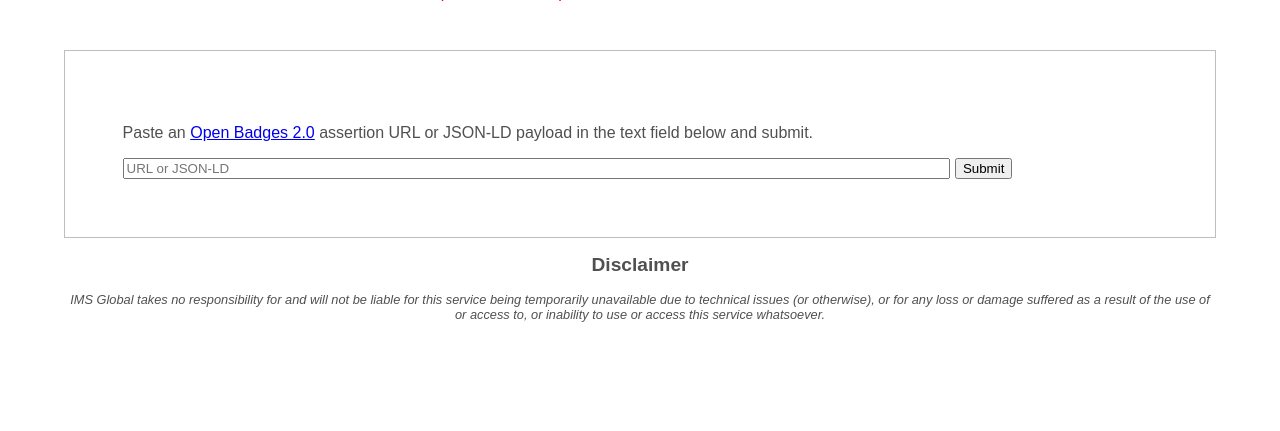
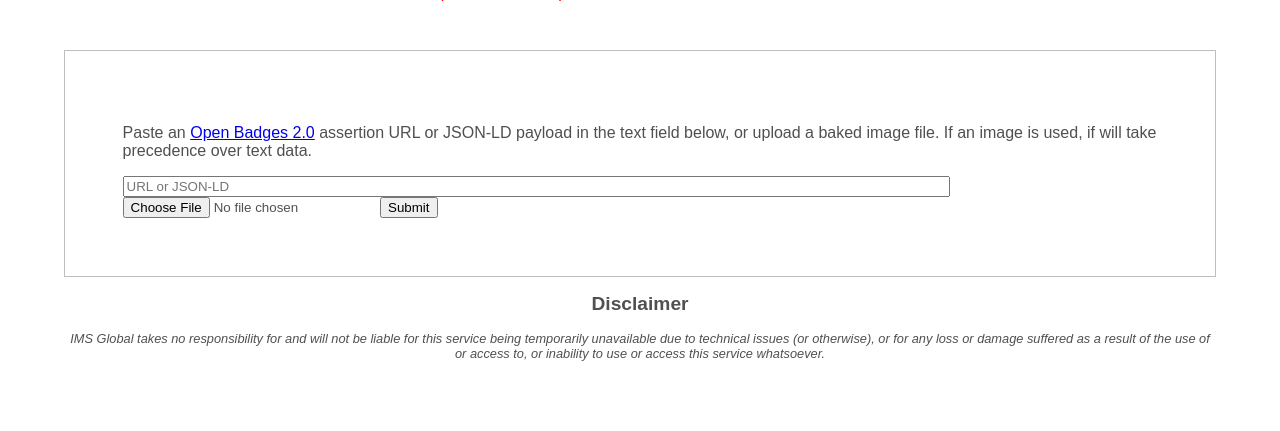
Before and after one commit to 1EdTech/openbadges-validator-core, a Flask app: page / in a window 1280 px wide. Shown: the part 369-800 px from the top of the page. Run offline with Flask 2, Linux system fonts and the light colour scheme; parts of the project's set-up code (start-up, migrations or seed data) failed here and were passed over.

Commit message:
Allow image file uploads as well as JSON or URL text entry.

```diff
--- a/badgecheck/server/app.py
+++ b/badgecheck/server/app.py
@@ -1,13 +1,12 @@
 from flask import Flask, redirect, render_template, request
 import json
+import six
 
-from badgecheck.verifier import verify
+from ..verifier import verify
 
-from utils import validate_input
 
 app = Flask(__name__)
-
-
+app.config['MAX_CONTENT_LENGTH'] = 4 * 1024 * 1024  # 4mb file upload limit
 
 
 @app.route("/")
@@ -17,8 +16,10 @@ def home():
 
 @app.route("/results", methods=['POST'])
 def results():
-    if validate_input(request.form['data']):
+    if isinstance(request.form['data'], six.string_types) or request.files:
         user_input = request.form['data']
+        if 'image' in request.files:
+            user_input = request.files['image']
         verification_results = verify(user_input)
         return render_template(
             'results.html', results=json.dumps(verification_results, indent=4))
--- a/badgecheck/server/templates/index.html
+++ b/badgecheck/server/templates/index.html
@@ -1,9 +1,12 @@
 {% extends "base.html" %}
 
 {% block main %}
-<form action="/results" method="post" id="submit">
-	<p>Paste an <a href="https://www.imsglobal.org/sites/default/files/Badges/OBv2p0/index.html">Open Badges 2.0</a> assertion URL or JSON-LD payload in the text field below and submit.</p>
-	<input type="text" id="input-name" name="data" placeholder="URL or JSON-LD">
-	<input type="submit" value="Submit" id="input-submit">
+<form action="/results" method="post" id="submit" enctype="multipart/form-data">
+	<p>Paste an <a href="https://www.imsglobal.org/sites/default/files/Badges/OBv2p0/index.html">Open Badges 2.0</a>
+		assertion URL or JSON-LD payload in the text field below, or upload a baked image file. If an image
+		is used, if will take precedence over text data. </p>
+	<input type="text" id="input-name" name="data" placeholder="URL or JSON-LD" />
+	<input type="file" id="input-file" name="image" />
+	<input type="submit" value="Submit" id="input-submit" />
 </form>
 {% endblock %}
--- a/badgecheck/server/utils.py
+++ /dev/null
@@ -1,5 +0,0 @@
-import six
-
-
-def validate_input(data):
-    return isinstance(data, six.string_types)
```
